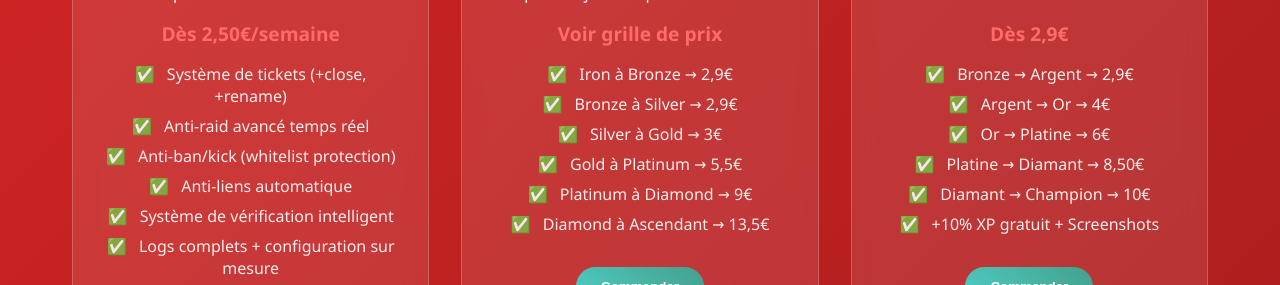
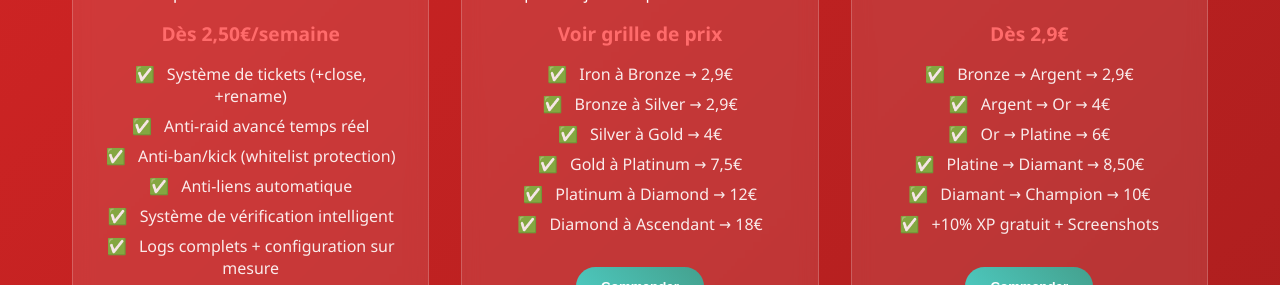
Before and after one commit to NizoxismBerth/Nmarkets, a plain HTML site: page index.html in a window 1280 px wide. Shown: the part 860-1145 px from the top of the page. Drawn offline with Linux system fonts and the light colour scheme.

Commit message:
Update index.html

```diff
--- a/index.html
+++ b/index.html
@@ -312,10 +312,10 @@
                     <ul class="features">
                         <li>Iron à Bronze → 2,9€</li>
                         <li>Bronze à Silver → 2,9€</li>
-                        <li>Silver à Gold → 3€</li>
-                        <li>Gold à Platinum → 5,5€</li>
-                        <li>Platinum à Diamond → 9€</li>
-                        <li>Diamond à Ascendant → 13,5€</li>
+                        <li>Silver à Gold → 4€</li>
+                        <li>Gold à Platinum → 7,5€</li>
+                        <li>Platinum à Diamond → 12€</li>
+                        <li>Diamond à Ascendant → 18€</li>
                     </ul>
                     <button class="order-btn" onclick="window.open('https://discord.gg/CwkCXtGzGt', '_blank')">Commander</button>
                 </div>
```
